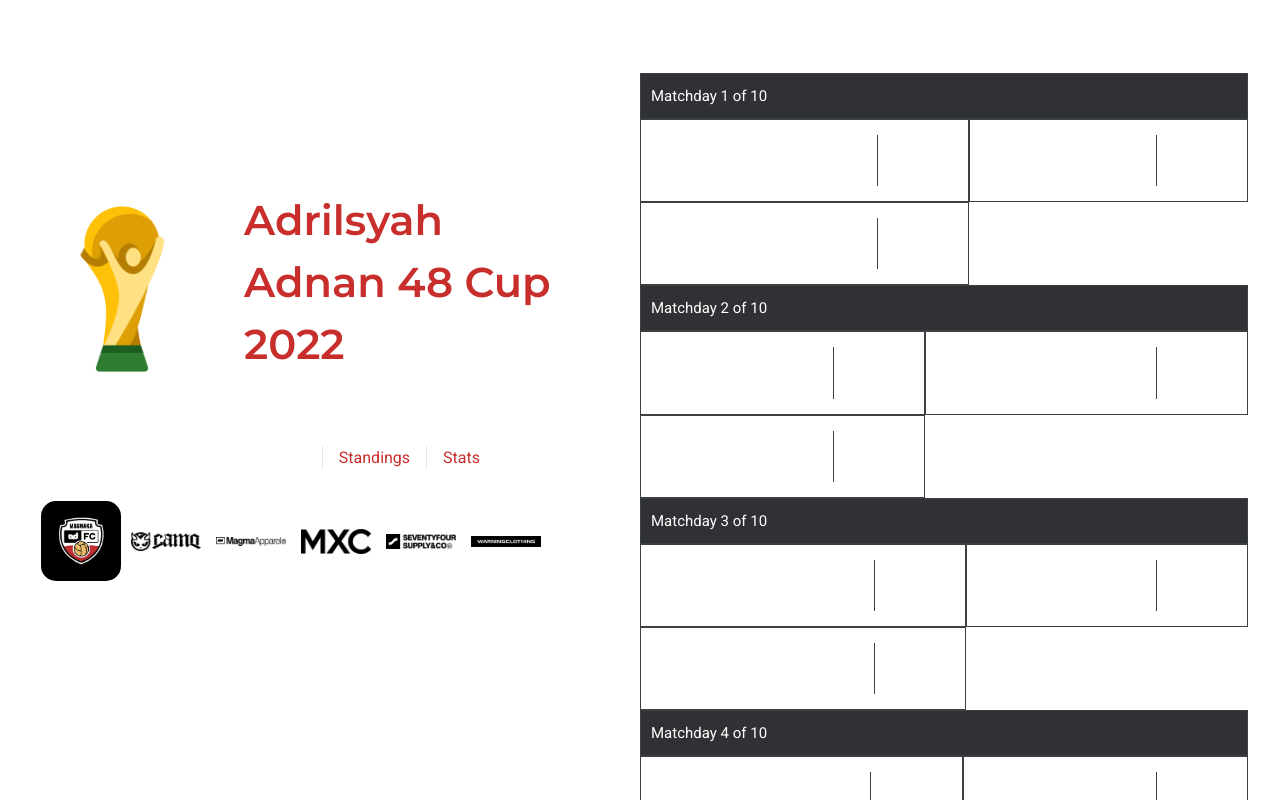
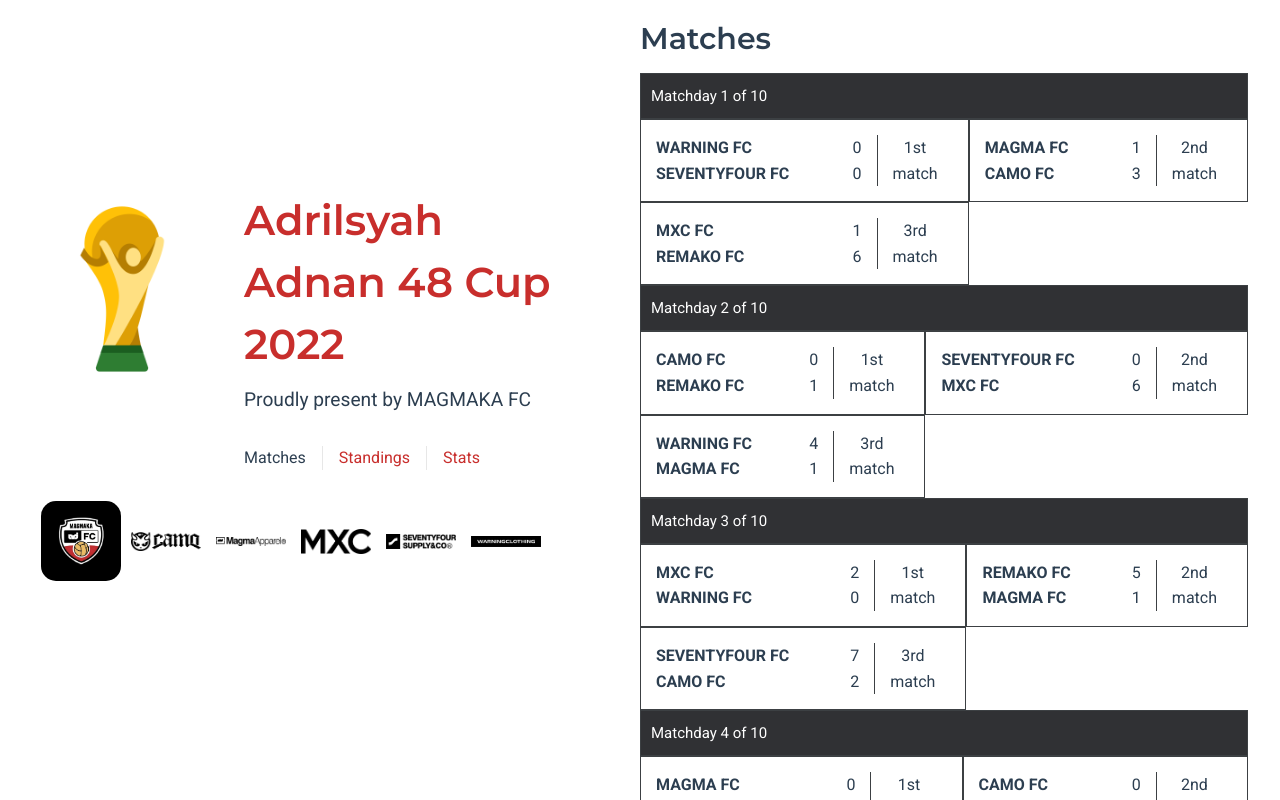
Before and after one commit to Nurhiman20/magmaka-futsal-league, a Vue app: page / in a window 1280 px wide. Shown: the top 800 px of the page. Built offline with nearby package versions, Linux system fonts and the light colour scheme.

Commit message:
:hammer: Fix themes

```diff
--- a/package.json
+++ b/package.json
@@ -2,7 +2,7 @@
     "name": "magmaka-futsal-league",
     "version": "0.0.0",
     "scripts": {
-    "dev": "vite",
+        "dev": "vite --host",
         "build": "run-p type-check build-only",
         "preview": "vite preview --port 4173",
         "build-only": "vite build",
--- a/src/assets/base.css
+++ b/src/assets/base.css
@@ -7,7 +7,7 @@
     --vt-c-black: #181818;
     --vt-c-black-soft: #222222;
     --vt-c-black-mute: #282828;
-    --vt-c-indigo: #ffffff;
+    --vt-c-indigo: #2c3e50;
     --vt-c-divider-light-1: rgba(60, 60, 60, 0.29);
     --vt-c-divider-light-2: rgba(60, 60, 60, 0.12);
     --vt-c-divider-dark-1: rgba(84, 84, 84, 0.65);
--- a/src/views/MatchesView.vue
+++ b/src/views/MatchesView.vue
@@ -160,6 +160,14 @@
 		padding: 10px;
 		border: 1px solid #3c4043;
 		background-color: #303134;
+    p {
+      color: white;
+    }
+@media (prefers-color-scheme: dark) {
+    p {
+      color: rgba(235, 235, 235, 0.64);
+    }
+}
 	}
 
 	.matchday {
```
Lines whose indentation alone changed are shown as unchanged.
